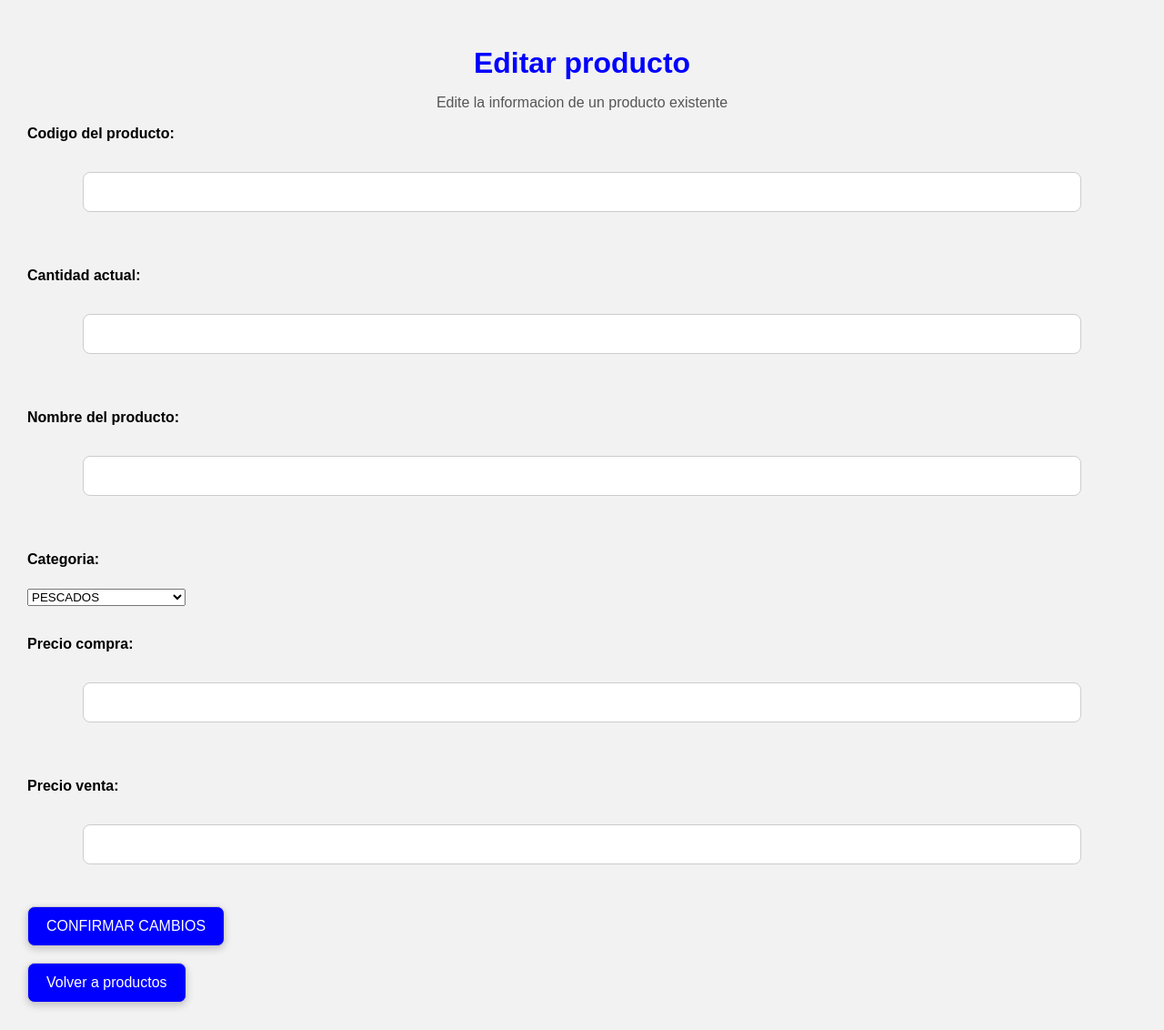
After one commit to javierguillermorodriguezgonzal-droid/sistema-facturacion, a Flask app: page /editar_producto in a window 1280 px wide. The commit adds this page. Shown: the whole page at 91% size. Run offline with Flask 3, Linux system fonts and the light colour scheme.

Commit message:
actualizacion de datos fask

```diff
--- a/app.py
+++ b/app.py
@@ -3,7 +3,7 @@ from flask import Flask, render_template, request, redirect, url_for
 app = Flask(__name__)
 
 @app.route("/")
-def inicio():
+def ingreso():
     return render_template("ingreso.html")
 
 @app.route("/menu")
@@ -13,6 +13,22 @@ def menu():
 @app.route("/productos")
 def productos():
     return render_template("productos.html")
+
+@app.route("/registrar_producto")
+def registrar_producto():
+    return render_template("registrar_producto.html")
+
+@app.route("/agregar_productos")
+def agregar_productos():
+    return render_template("agregar_productos.html")
+
+@app.route("/editar_producto")
+def editar_producto():
+    return render_template("editar_producto.html")
+
+@app.route("/eliminar_productos")
+def eliminar_productos():
+    return render_template("eliminar_productos.html")
 
 @app.route("/consultar_inventarios")
 def consultar_inventarios():
--- a/templates/consultar_inventarios.html
+++ b/templates/consultar_inventarios.html
@@ -29,7 +29,7 @@
         <br><br>
     </form>
     <br>
-    <a href="index.html">
+    <a href="{{ url_for('menu') }}">
         <button class="boton_menu-volver">Volver al menu</button>
     </a>
     </div>
--- /dev/null
+++ b/templates/editar_producto.html
@@ -0,0 +1,52 @@
+<!DOCTYPE html>
+<html>
+<head>
+    <title>Editar producto</title>
+    <link rel="stylesheet" href="{{url_for('static', filename='estilos.css') }}">
+</head>
+<body>
+    <div class="contenedor">
+    <h1>Editar producto</h1>
+    <p>Edite la informacion de un producto existente</p>
+    <form>
+        <label>Codigo del producto:</label>
+        <br>
+        <input type="text" name="Product_code">
+        <br><br>
+        <label>Cantidad actual:</label>
+        <br>
+        <input type="number" name="Stock" readonly>
+        <br><br>
+        <label>Nombre del producto:</label>
+        <br>
+        <input type="text" name="name">
+        <br><br>
+        <label>Categoria:</label>
+         <br>
+        <select name="Id_Categoria">
+            <option value="1">PESCADOS</option>
+            <option value="2">CARNES</option>
+            <option value="3">PASTAS</option>
+            <option value="4">AVES</option>
+            <option value="5">ARROZ</option>
+            <option value="6">BEBIDAS</option>
+            <option value="7">BEBIDAS PREPARADAS</option>
+        </select>
+        <br><br>
+        <label>Precio compra:</label>
+        <br>
+        <input type="number" name="Purchase_price">
+        <br><br>
+        <label>Precio venta:</label>
+        <br>
+        <input type="number" name="Selling_price">
+        <br><br>
+        <button type="submit">CONFIRMAR CAMBIOS</button>
+    </form>
+    <br>
+    <a href="{{ url_for('productos') }}">
+        <button class="boton_menu-volver">Volver a productos</button>
+    </a>
+    </div>
+</body>
+</html>
--- a/templates/index.html
+++ b/templates/index.html
@@ -27,7 +27,7 @@
                 <button class="boton_menu">VENTAS</button>
             </a>
             <br>
-            <a href="ingreso.html">
+            <a href="{{ url_for('ingreso') }}">
                 <button class="boton-salir">SALIR</button>
             </a>
         </div>
```
Also changed, not shown: templates/agregar_productos.html (added, +33 -0 lines), templates/eliminar_productos.html (added, +36 -0 lines), templates/productos.html (+7 -7 lines), templates/registrar_producto.html (added, +59 -0 lines).
